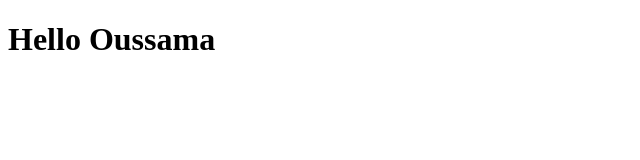
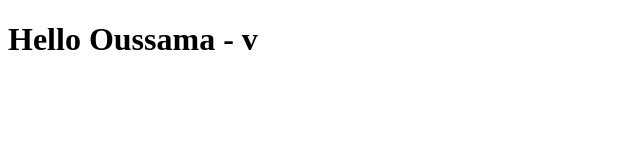
Before and after one commit to osmel1/tp-jenkins, a plain HTML site: page index.html in a window 1280 px wide. Shown: the full height of the page, 0-640 px from the left. Drawn offline with Linux system fonts and the light colour scheme.

Commit message:
change something

```diff
--- a/index.html
+++ b/index.html
@@ -6,6 +6,6 @@
     <title>Document</title>
 </head>
 <body>
-    <h1>Hello Oussama</h1>
+    <h1>Hello Oussama - v</h1>
 </body>
 </html>
```
